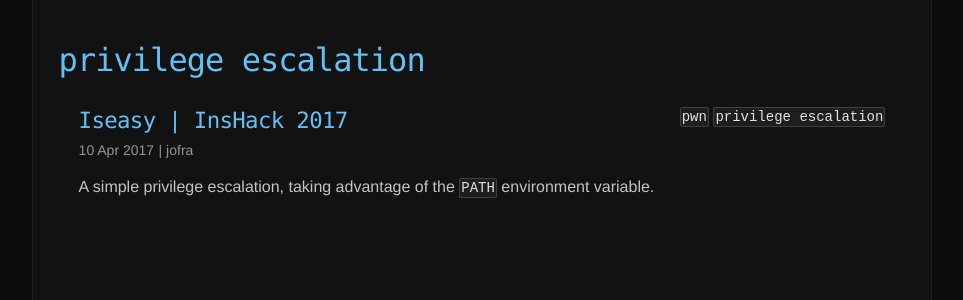
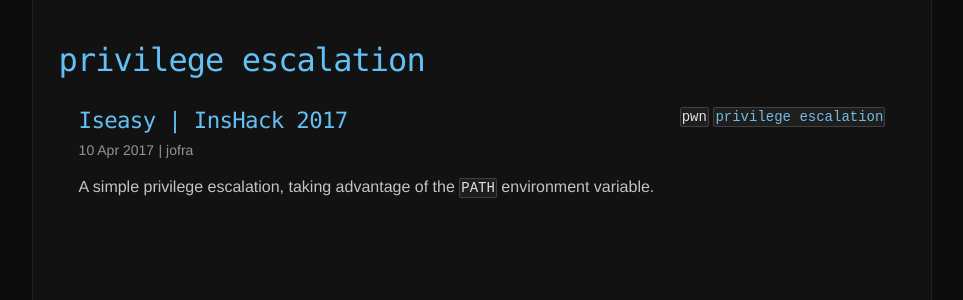
Before and after one commit to Vasco-jofra/Vasco-jofra.github.io, a Jekyll site: the page built from _tags/privilege escalation.md, in a window 1280 px wide. Shown: the part 213-513 px from the top of the page, without its empty margins (158-1121 px from the left). Built offline with Jekyll 4.4.1, drawn with Linux system fonts in a browser that asks for light colours.

Commit message:
current tag special  highlihting

```diff
--- a/_includes/post_title.html
+++ b/_includes/post_title.html
@@ -3,8 +3,15 @@
   <div>
     <!-- having this a's here creates nestes links which does not work very well. Check if we want to keep it like that -->
     {% for tag in post.tags %}
+      <!-- Add a differente style to a tag which we are currently looking at -->
+      {% if tag == current_tag %}
+        {%- assign style_class = "current-tag" -%}
+      {% else %}
+        {%- assign style_class = "" -%}
+      {% endif %}
+
       <a href="/tags/{{tag}}">
-        <code class="language-plaintext highlighter-rouge">{{tag}}</code>
+        <code class="{{style_class}} highlighter-rouge">{{tag}}</code>
       </a>
     {% endfor %}
   </div>
@@ -13,4 +20,4 @@
 <time class="post-time" datetime="{{ post.date | date_to_xmlschema }}">
   {{- post.date | date_to_string -}}
 </time>
-<span class="post-author"> | {{ post.authors | | join: ', '}}</span>
+<span class="post-author"> | {{ post.authors | join: ', '}}</span>
--- a/_layouts/tag.html
+++ b/_layouts/tag.html
@@ -3,18 +3,18 @@ layout: default
 ---
 
 <!-- The tag we are looking for -->
-{% assign tag = page.url | split: '/' | last | url_decode %}
+{% assign current_tag = page.url | split: '/' | last | url_decode %}
 
 <!-- The post that contain this tag -->
 {% assign posts_to_list = "" | split: "" %}
 
 {%for post in site.posts %}
-  {% if post.tags contains tag %}
+  {% if post.tags contains current_tag %}
     {% assign posts_to_list = posts_to_list | push: post %}
   {% endif %}
 {% endfor %}
 
 
-<h1>{{tag}}</h1>
+<h1>{{current_tag}}</h1>
 
 {% include post_list.html %}
--- a/_sass/base.scss
+++ b/_sass/base.scss
@@ -257,7 +257,7 @@ footer a:hover {
   padding: 20px;
   padding-bottom: 30px;
   border-radius: 6px;
-//   border: 1px solid rgba(255, 255, 255, 0.05);
+  //   border: 1px solid rgba(255, 255, 255, 0.05);
 }
 
 .home-post:hover {
@@ -284,6 +284,10 @@ footer a:hover {
 .post-author {
   font-size: 0.875em;
   color: $medium_emphasis_text_color;
+}
+
+.current-tag {
+  color: desaturate($color: $link_blue, $amount: 20) !important;
 }
 
 // ====================
```
